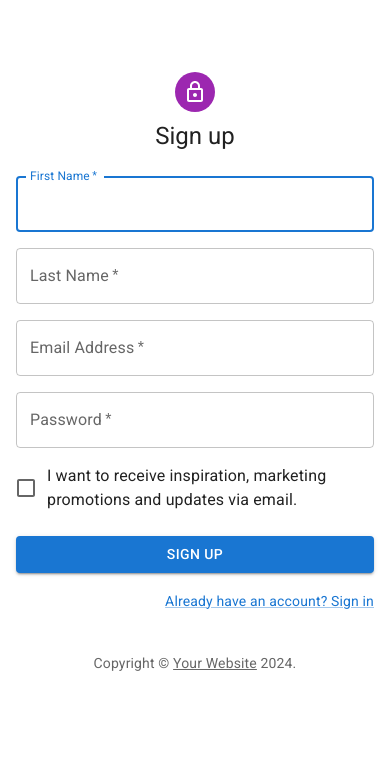
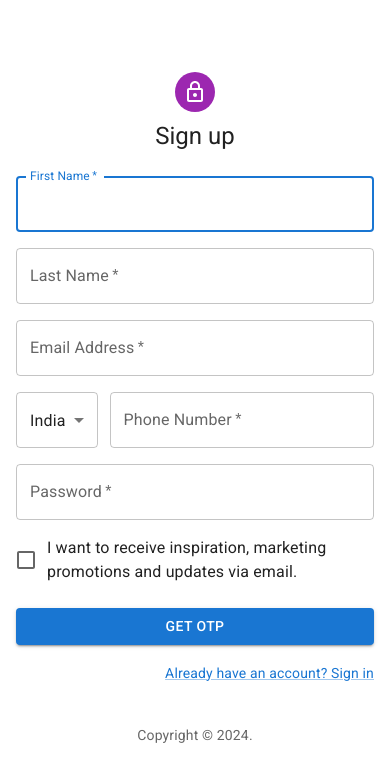
Before and after one commit to abhiperfect/ChatterBox, a React (Create React App) app in the folder client/: page /signup in a window 390 px wide. Shown: the top 782 px of the page. Built offline with nearby package versions, Linux system fonts and the light colour scheme.

Commit message:
add field phone number, otp and handle user otp verification at server side

```diff
--- a/client/src/pages/Login.jsx
+++ b/client/src/pages/Login.jsx
@@ -18,7 +18,7 @@ function Copyright(props) {
     <Typography variant="body2" color="text.secondary" align="center" {...props}>
       {'Copyright © '}
       <Link color="inherit" href="https://mui.com/">
-        Your Website
+
       </Link>{' '}
       {new Date().getFullYear()}
       {'.'}
--- a/client/src/pages/Signup.jsx
+++ b/client/src/pages/Signup.jsx
@@ -1,27 +1,39 @@
-import * as React from 'react';
-import Avatar from '@mui/material/Avatar';
-import Button from '@mui/material/Button';
-import CssBaseline from '@mui/material/CssBaseline';
-import TextField from '@mui/material/TextField';
-import FormControlLabel from '@mui/material/FormControlLabel';
-import Checkbox from '@mui/material/Checkbox';
-import Link from '@mui/material/Link';
-import Grid from '@mui/material/Grid';
-import Box from '@mui/material/Box';
-import LockOutlinedIcon from '@mui/icons-material/LockOutlined';
-import Typography from '@mui/material/Typography';
-import Container from '@mui/material/Container';
-import { createTheme, ThemeProvider } from '@mui/material/styles';
+import React, { useState } from "react";
+import Avatar from "@mui/material/Avatar";
+import Button from "@mui/material/Button";
+import CssBaseline from "@mui/material/CssBaseline";
+import TextField from "@mui/material/TextField";
+import FormControlLabel from "@mui/material/FormControlLabel";
+import Checkbox from "@mui/material/Checkbox";
+import Link from "@mui/material/Link";
+import Grid from "@mui/material/Grid";
+import Box from "@mui/material/Box";
+import LockOutlinedIcon from "@mui/icons-material/LockOutlined";
+import axios from 'axios';
+import Typography from "@mui/material/Typography";
+import Container from "@mui/material/Container";
+import { createTheme, ThemeProvider } from "@mui/material/styles";
+import { FormControl, InputLabel, Select, MenuItem } from "@mui/material";
+
+const countries = [
+  { code: "+1", label: "USA", format: /^\d{10}$/ }, // Example format: +1 followed by 10 digits
+  { code: "+44", label: "UK", format: /^\d{11}$/ }, // Example format: +44 followed by 10 digits
+  { code: "+91", label: "India", format: /^\d{10}$/ }, // Example format: +91 followed by 10 digits
+  // Add more countries with their corresponding formats as needed
+];
 
 function Copyright(props) {
   return (
-    <Typography variant="body2" color="text.secondary" align="center" {...props}>
-      {'Copyright © '}
-      <Link color="inherit" href="https://mui.com/">
-        Your Website
-      </Link>{' '}
+    <Typography
+      variant="body2"
+      color="text.secondary"
+      align="center"
+      {...props}
+    >
+      {"Copyright © "}
+      <Link color="inherit" href="https://mui.com/"></Link>{" "}
       {new Date().getFullYear()}
-      {'.'}
+      {"."}
     </Typography>
   );
 }
@@ -31,15 +43,77 @@ function Copyright(props) {
 const defaultTheme = createTheme();
 
 export default function SignUp() {
-  const handleSubmit = (event) => {
+  const [countryCode, setCountryCode] = React.useState("+91");
+  const [phoneNumber, setPhoneNumber] = React.useState("");
+  const [error, setError] = React.useState(false);
+  const [isOtpSend, setOtpSend] = useState(false);
+
+  const handleCountryCodeChange = (event) => {
+    setCountryCode(event.target.value);
+  };
+
+  const handlePhoneNumberChange = (event) => {
+    setPhoneNumber(event.target.value);
+    setError(false); // Reset error state when the phone number changes
+  };
+
+  const validatePhoneNumber = () => {
+    const selectedCountry = countries.find(
+      (country) => country.code === countryCode
+    );
+    if (selectedCountry) {
+      const regex = selectedCountry.format;
+      setError(!regex.test(phoneNumber));
+    }
+  };
+
+  const handleSubmit = async (event) => {
     event.preventDefault();
     const data = new FormData(event.currentTarget);
+    console.log("Data: " + data);
+
+    // If OTP is being sent, handle OTP verification
+    if (isOtpSend) {
+      const otp = data.get("otp");
+      console.log("otp::", otp);
+      try {
+        // Send request to server to verify OTP using Axios
+        const response = await axios.post("http://localhost:8000/verify-otp", { otp });
+
+        if (response.status === 200) {
+          // OTP verification successful, proceed with sign up
+          console.log("OTP verification successful");
           console.log({
-      email: data.get('email'),
-      password: data.get('password'),
+            firstName: data.get("firstName"),
+            lastName: data.get("lastName"),
+            email: data.get("email"),
+            password: data.get("password"),
+            phoneNumber: `${countryCode}${data.get("phonenumber")}`,
+            otp,
           });
+        } else {
+          // OTP verification failed, handle error (e.g., display error message)
+          console.error("OTP verification failed");
+          // Handle error scenario based on your application's requirements
+        }
+      } catch (error) {
+        // Handle network errors or other exceptions
+        console.error("Error occurred while verifying OTP:", error);
+        // Handle error scenario based on your application's requirements
+      }
+    } else {
+      // If OTP is not being sent, proceed with regular sign up
+      setOtpSend(true);
+      console.log({
+        firstName: data.get("firstName"),
+        lastName: data.get("lastName"),
+        email: data.get("email"),
+        password: data.get("password"),
+        phoneNumber: data.get("phonenumber"),
+      });
+      // Handle further steps like navigating to another page or displaying a success message
+    }
   };
-
   return (
     <ThemeProvider theme={defaultTheme}>
       <Container component="main" maxWidth="xs">
@@ -47,18 +121,23 @@ export default function SignUp() {
         <Box
           sx={{
             marginTop: 8,
-            display: 'flex',
-            flexDirection: 'column',
-            alignItems: 'center',
+            display: "flex",
+            flexDirection: "column",
+            alignItems: "center",
           }}
         >
-          <Avatar sx={{ m: 1, bgcolor: 'secondary.main' }}>
+          <Avatar sx={{ m: 1, bgcolor: "secondary.main" }}>
             <LockOutlinedIcon />
           </Avatar>
           <Typography component="h1" variant="h5">
             Sign up
           </Typography>
-          <Box component="form" noValidate onSubmit={handleSubmit} sx={{ mt: 3 }}>
+          <Box
+            component="form"
+            noValidate
+            onSubmit={handleSubmit}
+            sx={{ mt: 3 }}
+          >
             <Grid container spacing={2}>
               <Grid item xs={12} sm={6}>
                 <TextField
@@ -91,6 +170,38 @@ export default function SignUp() {
                   autoComplete="email"
                 />
               </Grid>
+
+              <Grid item xs={3}>
+                <InputLabel id="country-code-label"></InputLabel>
+                <Select
+                  labelId="country-code-label"
+                  id="country-code"
+                  value={countryCode}
+                  onChange={handleCountryCodeChange}
+                >
+                  {countries.map((country) => (
+                    <MenuItem key={country.code} value={country.code}>
+                      {country.label}
+                    </MenuItem>
+                  ))}
+                </Select>
+              </Grid>
+              <Grid item xs={9}>
+                <TextField
+                  required
+                  fullWidth
+                  id="phonenumber"
+                  label="Phone Number"
+                  name="phonenumber"
+                  autoComplete="phonenumber"
+                  value={phoneNumber}
+                  onChange={handlePhoneNumberChange}
+                  onBlur={validatePhoneNumber} // Validate on blur
+                  error={error}
+                  helperText={error ? "Invalid phone number" : ""}
+                />
+              </Grid>
+
               <Grid item xs={12}>
                 <TextField
                   required
@@ -102,13 +213,40 @@ export default function SignUp() {
                   autoComplete="new-password"
                 />
               </Grid>
+              {isOtpSend && (
+                <Grid item xs={12}>
+                  <TextField
+                    required
+                    fullWidth
+                    name="otp"
+                    label="Otp"
+                    type="otp"
+                    id="otp"
+                    autoComplete="new-otp"
+                  />
+                </Grid>
+              )}
+
               <Grid item xs={12}>
                 <FormControlLabel
-                  control={<Checkbox value="allowExtraEmails" color="primary" />}
+                  control={
+                    <Checkbox value="allowExtraEmails" color="primary" />
+                  }
                   label="I want to receive inspiration, marketing promotions and updates via email."
                 />
               </Grid>
             </Grid>
+            {!isOtpSend && (
+              <Button
+                type="submit"
+                fullWidth
+                variant="contained"
+                sx={{ mt: 3, mb: 2 }}
+              >
+                Get Otp
+              </Button>
+            )}
+            {isOtpSend && (
               <Button
                 type="submit"
                 fullWidth
@@ -117,6 +255,8 @@ export default function SignUp() {
               >
                 Sign Up
               </Button>
+            )}
+
             <Grid container justifyContent="flex-end">
               <Grid item>
                 <Link href="#" variant="body2">
```
Also changed, not shown: 2 other files (tests, documents, lock files or other folders). Lines whose indentation alone changed are shown as unchanged.
